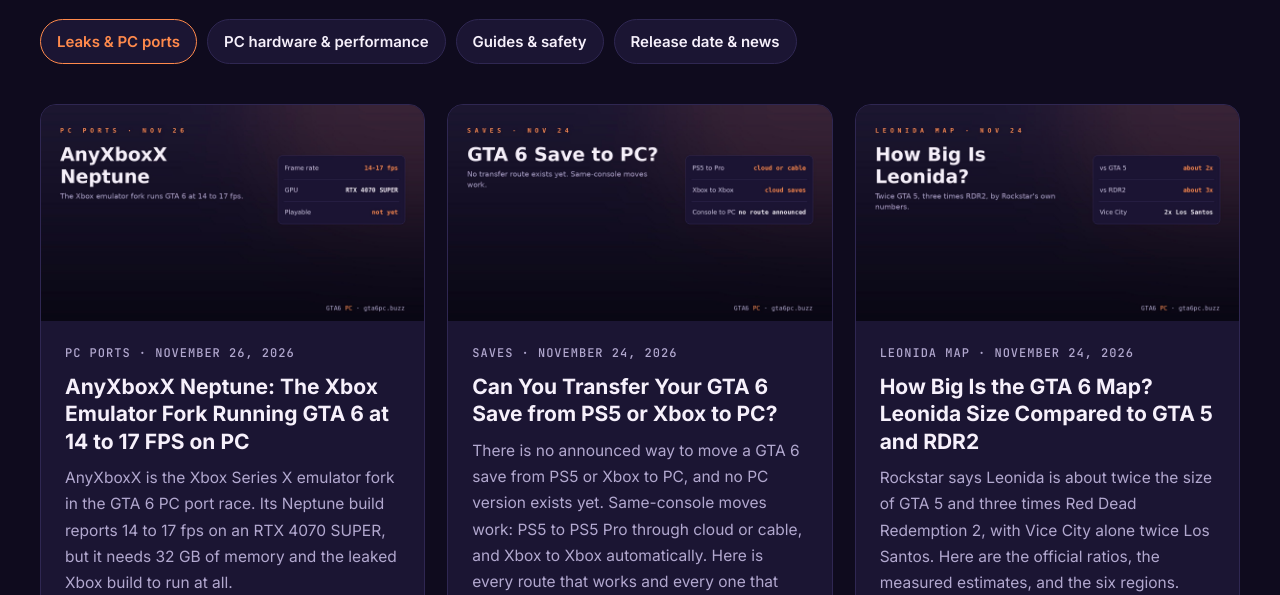
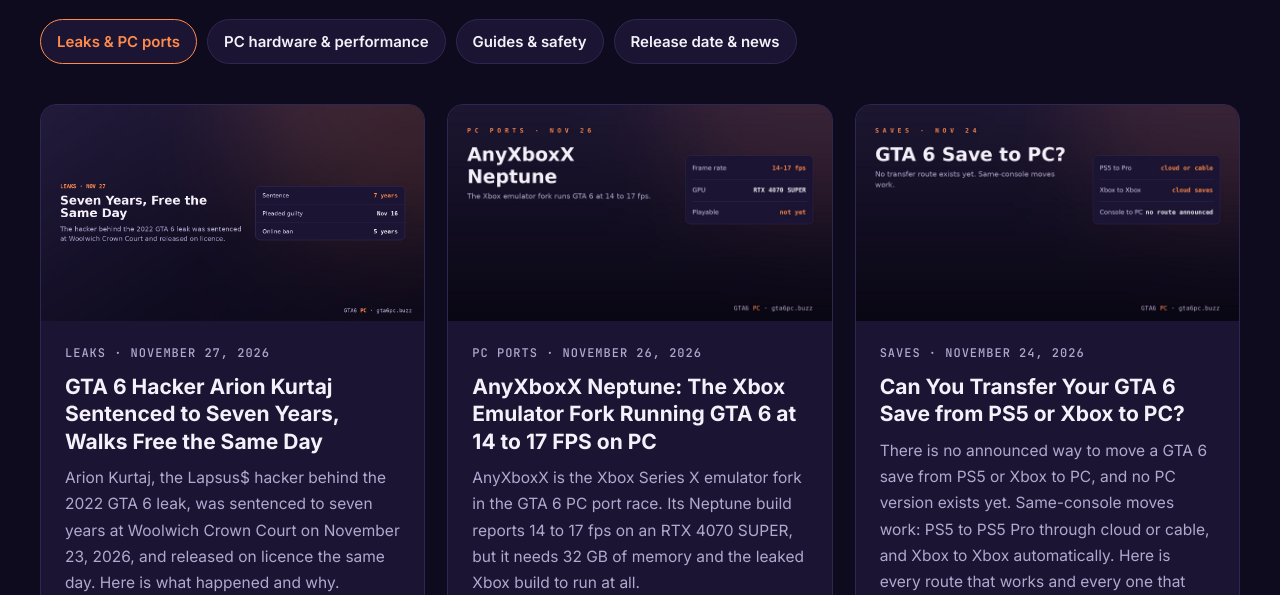
Before and after one commit to xeeshan7342/GTA6PC, a plain HTML site: page blog/topic/leaks-and-ports/index.html in a window 1280 px wide. Shown: the part 357-952 px from the top of the page. Drawn offline with Linux system fonts and the light colour scheme.

Commit message:
Rebuild topic leaks-and-ports: 20261127 batch 1

```diff
--- a/blog/topic/leaks-and-ports/index.html
+++ b/blog/topic/leaks-and-ports/index.html
@@ -4,13 +4,13 @@
 <meta charset="utf-8">
 <meta name="viewport" content="width=device-width, initial-scale=1">
 <title>GTA 6 PC Leaks &amp; PC ports: All Articles | GTA6 PC</title>
-<meta name="description" content="Cyberleek, the leaked Xbox build, AnyPS5, Leonida, dumps and every unofficial route to GTA 6 on PC. 19 sourced articles.">
+<meta name="description" content="Cyberleek, the leaked Xbox build, AnyPS5, Leonida, dumps and every unofficial route to GTA 6 on PC. 20 sourced articles.">
 <link rel="canonical" href="https://gta6pc.buzz/blog/topic/leaks-and-ports/">
 <meta name="robots" content="index, follow, max-image-preview:large">
 <meta property="og:site_name" content="GTA6 PC">
 <meta property="og:type" content="website">
 <meta property="og:title" content="GTA 6 PC Leaks &amp; PC ports: All Articles | GTA6 PC">
-<meta property="og:description" content="Cyberleek, the leaked Xbox build, AnyPS5, Leonida, dumps and every unofficial route to GTA 6 on PC. 19 sourced articles.">
+<meta property="og:description" content="Cyberleek, the leaked Xbox build, AnyPS5, Leonida, dumps and every unofficial route to GTA 6 on PC. 20 sourced articles.">
 <meta property="og:url" content="https://gta6pc.buzz/blog/topic/leaks-and-ports/">
 <meta property="og:image" content="https://gta6pc.buzz/assets/og-default.jpg">
 <meta name="twitter:card" content="summary_large_image">
@@ -33,7 +33,10 @@
   <div class="crumbs"><a href="../../../">Home</a> / <a href="../../">Blog</a> / Leaks & PC ports</div>
   <div class="page-head" style="padding-top:40px"><div class="eyebrow">Topic</div><h1 class="display">Leaks & PC ports</h1><p>Cyberleek, the leaked Xbox build, AnyPS5, Leonida, dumps and every unofficial route to GTA 6 on PC.</p>
   <div class="chips"><a href="../leaks-and-ports/" aria-current=page>Leaks & PC ports</a><a href="../hardware/">PC hardware & performance</a><a href="../guides/">Guides & safety</a><a href="../release-news/">Release date & news</a></div></div>
-  <div class="grid"><a class="card" href="../../../blog/anyxboxx-neptune-gta-6-pc-port/">
+  <div class="grid"><a class="card" href="../../../blog/gta-6-leak-hacker-arion-kurtaj-sentenced/">
+  <div class="thumb"><img src="../../../assets/blog/gta-6-leak-hacker-arion-kurtaj-sentenced.jpg" alt="" loading="lazy" onerror="this.remove()"><span>Hacker sentenced</span></div>
+  <div class="body"><div class="meta">Leaks · November 27, 2026</div><h2>GTA 6 Hacker Arion Kurtaj Sentenced to Seven Years, Walks Free the Same Day</h2><p>Arion Kurtaj, the Lapsus$ hacker behind the 2022 GTA 6 leak, was sentenced to seven years at Woolwich Crown Court on November 23, 2026, and released on licence the same day. Here is what happened and why.</p></div>
+</a><a class="card" href="../../../blog/anyxboxx-neptune-gta-6-pc-port/">
   <div class="thumb"><img src="../../../assets/blog/anyxboxx-neptune-gta-6-pc-port.jpg" alt="" loading="lazy" onerror="this.remove()"><span>AnyXboxX Neptune</span></div>
   <div class="body"><div class="meta">PC ports · November 26, 2026</div><h2>AnyXboxX Neptune: The Xbox Emulator Fork Running GTA 6 at 14 to 17 FPS on PC</h2><p>AnyXboxX is the Xbox Series X emulator fork in the GTA 6 PC port race. Its Neptune build reports 14 to 17 fps on an RTX 4070 SUPER, but it needs 32 GB of memory and the leaked Xbox build to run at all.</p></div>
 </a><a class="card" href="../../../blog/gta-6-save-transfer-ps5-xbox-pc/">
```
